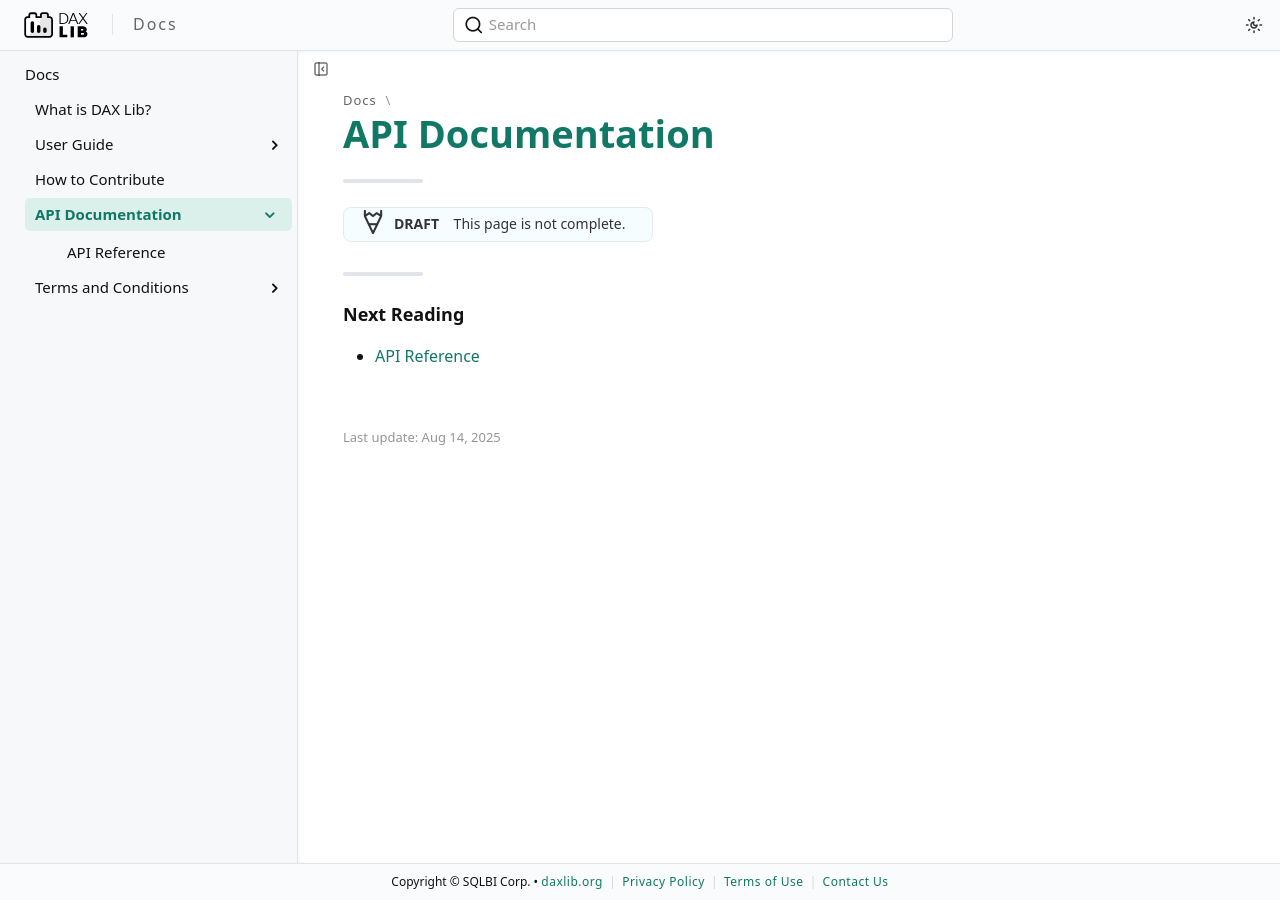
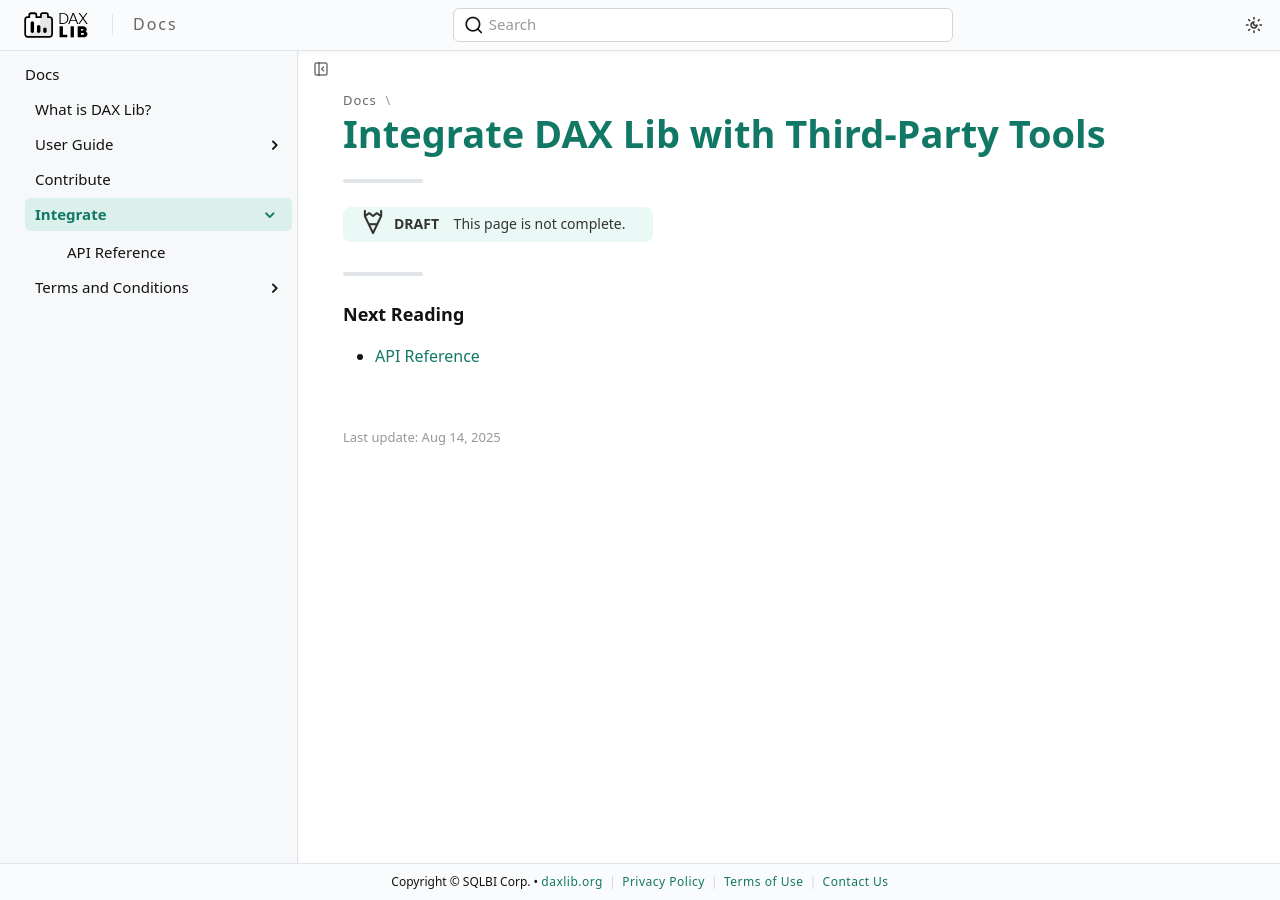
Before and after one commit to EvaluationContext/daxlib-docs, a Jekyll site: the page built from _mydocs/integrate/index.md, in a window 1280 px wide. Built offline with Jekyll 4.4.1, drawn with Linux system fonts in a browser that asks for light colours; cached includes are drawn as plain includes; some web fonts are replaced.

Commit message:
Update third-party licenses and other pages

```diff
--- a/_myassets/_sass/_theme.scss
+++ b/_myassets/_sass/_theme.scss
@@ -9,6 +9,8 @@
     --accent-hover-back-color: #bfd7d2;
     --accent-border-color: #a4bfba;
     --accent-contrast-color: #fff;
+    --draft-back-color: #eaf9f6;
+    --draft-border-color: transparent;
 }
 
 // Dark colors
@@ -20,4 +22,6 @@
     --accent-hover-back-color: #bfd7d2;
     --accent-border-color: #a4bfba;
     --accent-contrast-color: #fff;
+    --draft-back-color: #2e423e;
+    --draft-border-color: transparent;
 }
--- a/_mydocs/api/index.md
+++ b/_mydocs/integrate/index.md
@@ -1,6 +1,7 @@
 ---
 layout:         page
-title:          API Documentation
+title:          Integrate DAX Lib with Third-Party Tools
+menu_title:     Integrate
 published:      true
 date:           2025-08-14
 modified:       2025-08-14
```
Also changed, not shown: _mydocs/contribute/index.md (+2 -1 lines), _mydocs/integrate/api.md (renamed from _mydocs/api/reference.md, +1 -1 lines), _mydocs/terms/third-party-licenses.md (added, +56 -0 lines).
